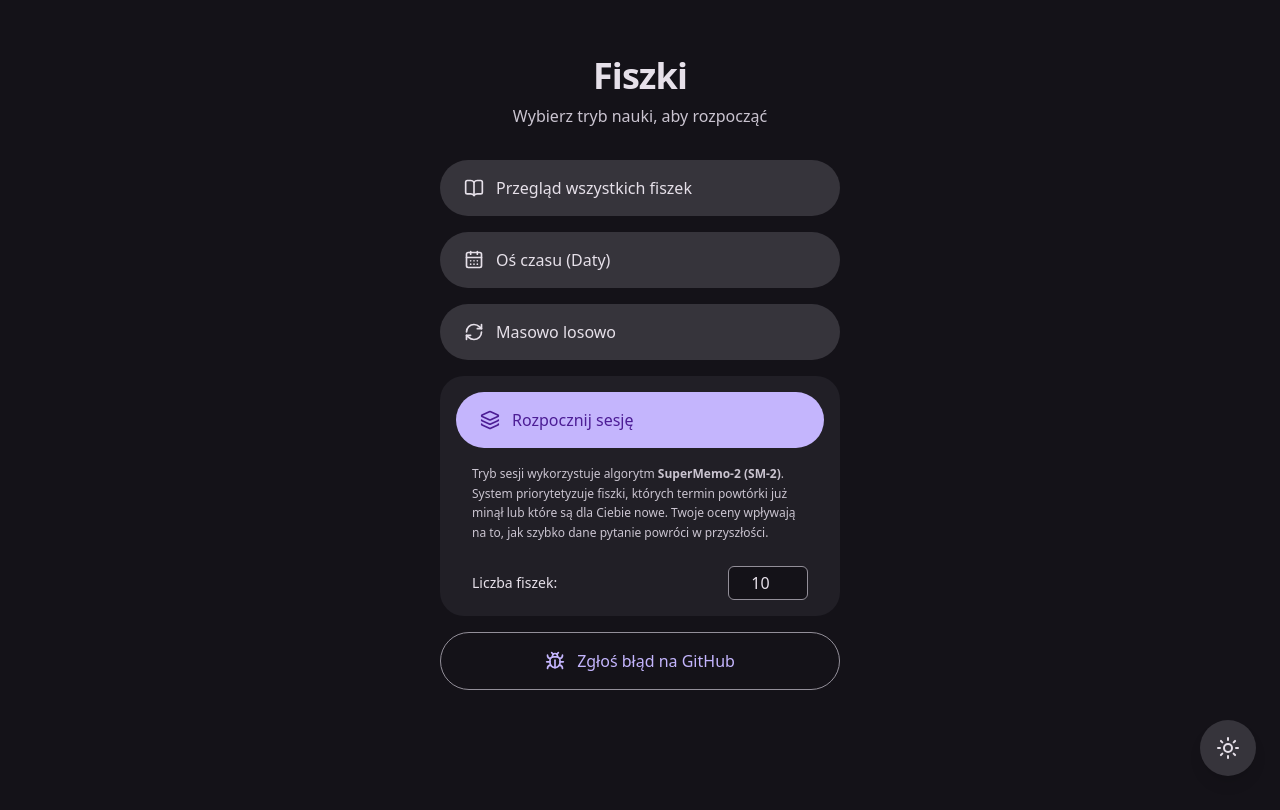
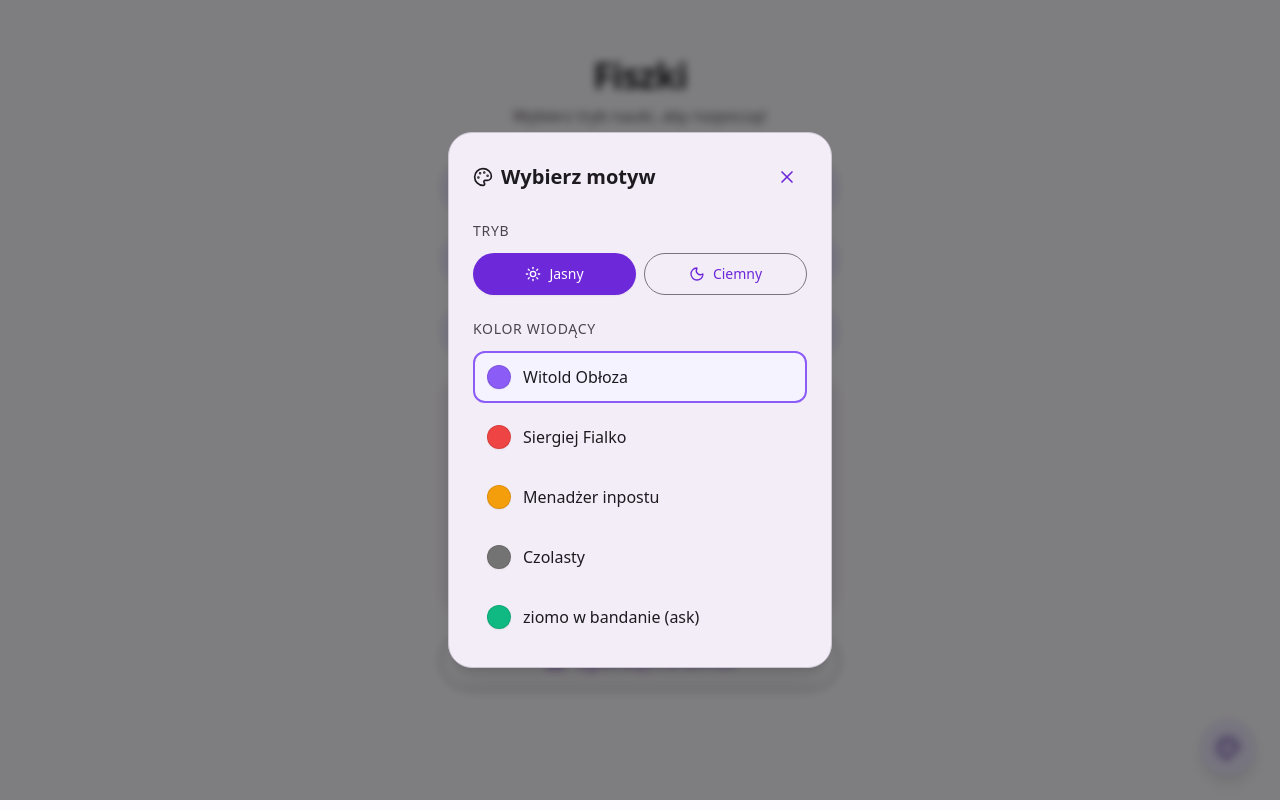
Before and after one commit to kcpru/programowanie-mobilne-fiszki, a React (Vite) app: page / in a window 1280 px wide. Both pictures are taken after a click on the button "Motyw i Wygląd". Built offline with nearby package versions, Linux system fonts and the light colour scheme.

Commit message:
Add theme

```diff
--- a/src/App.tsx
+++ b/src/App.tsx
@@ -5,9 +5,10 @@ import { MainMenu } from './components/MainMenu';
 import { BrowseAll } from './components/BrowseAll';
 import { SessionView } from './components/SessionView';
 import { TimelineView } from './components/TimelineView';
+import { ThemeModal } from './components/ThemeModal';
 import type { FlashcardState, Question } from './types';
 import pytaniaData from './data/pytania.json';
-import { Moon, Sun } from 'lucide-react';
+import { Palette } from 'lucide-react';
 import { Button } from './components/Button';
 
 // Ensure data is typed correctly
@@ -19,8 +20,9 @@ function App() {
   const [view, setView] = useState<ViewState>('menu');
   const [sessionLimit, setSessionLimit] = useState<number | undefined>(undefined);
   const [sessionKey, setSessionKey] = useState<number>(0);
+  const [isThemeModalOpen, setIsThemeModalOpen] = useState(false);
   const [flashcardState, setFlashcardState] = useLocalStorage<FlashcardState>('flashcard-sm2-state', {});
-  const { theme, toggleTheme } = useTheme();
+  const { themeMode, setThemeMode, colorTheme, setColorTheme } = useTheme();
 
   const handleSelectMode = (mode: 'browse' | 'random' | 'smart' | 'timeline', limit?: number) => {
     setView(mode);
@@ -41,16 +43,25 @@ function App() {
 
   return (
     <div className="min-h-screen">
-      <footer className="fixed bottom-6 right-6 z-50 pointer-events-none">
+      <footer className="fixed bottom-6 right-6 z-40 pointer-events-none">
         <Button
           variant="tonal"
-          className="rounded-full w-14 h-14 p-0 flex items-center justify-center pointer-events-auto shadow-lg"
-          onClick={toggleTheme}
-          aria-label="Toggle theme"
+          className="rounded-full w-14 h-14 p-0 flex items-center justify-center pointer-events-auto shadow-lg border border-outlineVariant-light/20 dark:border-outlineVariant-dark/20"
+          onClick={() => setIsThemeModalOpen(true)}
+          aria-label="Motyw i Wygląd"
         >
-          {theme === 'dark' ? <Sun className="w-6 h-6" /> : <Moon className="w-6 h-6" />}
+          <Palette className="w-6 h-6" />
         </Button>
       </footer>
+
+      <ThemeModal
+        isOpen={isThemeModalOpen}
+        onClose={() => setIsThemeModalOpen(false)}
+        themeMode={themeMode}
+        setThemeMode={setThemeMode}
+        colorTheme={colorTheme}
+        setColorTheme={setColorTheme}
+      />
 
       <main className="container mx-auto px-4 pt-8 pb-24">
         {view === 'menu' && (
--- a/src/components/Button.tsx
+++ b/src/components/Button.tsx
@@ -10,10 +10,10 @@ export const Button = forwardRef<HTMLButtonElement, ButtonProps>(
     const baseStyles = 'inline-flex items-center justify-center rounded-full px-6 py-2.5 text-sm font-medium transition-colors focus-visible:outline-none focus-visible:ring-2 focus-visible:ring-primary-500 disabled:pointer-events-none disabled:opacity-50';
 
     const variants = {
-      filled: 'bg-primary-600 text-white hover:bg-primary-700 dark:bg-primary-300 dark:text-primary-900 dark:hover:bg-primary-200',
-      outlined: 'border border-outline-light dark:border-outline-dark text-primary-600 dark:text-primary-300 hover:bg-primary-50 dark:hover:bg-primary-900/20',
-      text: 'text-primary-600 dark:text-primary-300 hover:bg-primary-50 dark:hover:bg-primary-900/20',
-      tonal: 'bg-surfaceContainerHighest-light dark:bg-surfaceContainerHighest-dark text-onSurface-light dark:text-onSurface-dark hover:bg-surfaceContainerHighest-light/80 dark:hover:bg-surfaceContainerHighest-dark/80',
+      filled: 'bg-primary-700 text-white hover:bg-primary-800 dark:bg-primary-300 dark:text-primary-900 dark:hover:bg-primary-200 shadow-sm',
+      outlined: 'border border-outline-light dark:border-outline-dark text-primary-700 dark:text-primary-300 hover:bg-primary-50 dark:hover:bg-primary-900/20',
+      text: 'text-primary-700 dark:text-primary-300 hover:bg-primary-50 dark:hover:bg-primary-900/20',
+      tonal: 'bg-primary-100 dark:bg-surfaceContainerHighest-dark text-primary-900 dark:text-onSurface-dark hover:bg-primary-200 dark:hover:bg-surfaceContainerHighest-dark/80',
     };
 
     return (
--- /dev/null
+++ b/src/components/ThemeModal.tsx
@@ -0,0 +1,101 @@
+import { Button } from "./Button";
+import { X, Moon, Sun, Palette } from "lucide-react";
+import type { ColorTheme, ThemeMode } from "../hooks/useTheme";
+
+type ThemeModalProps = {
+  isOpen: boolean;
+  onClose: () => void;
+  themeMode: ThemeMode;
+  setThemeMode: (mode: ThemeMode) => void;
+  colorTheme: ColorTheme;
+  setColorTheme: (theme: ColorTheme) => void;
+};
+
+const THEMES: { id: ColorTheme; label: string; color: string }[] = [
+  { id: "default", label: "Witold Obłoza", color: "bg-[#8b5cf6]" }, // obecny fioletowy
+  { id: "theme-shrek", label: "Siergiej Fialko", color: "bg-[#ef4444]" },
+  { id: "theme-panther", label: "Menadżer inpostu", color: "bg-[#f59e0b]" },
+  { id: "theme-smurf", label: "Czolasty", color: "bg-[#737373]" },
+  { id: "theme-ziomo", label: "ziomo w bandanie (ask)", color: "bg-[#10b981]" }, // zielony
+];
+
+export function ThemeModal({
+  isOpen,
+  onClose,
+  themeMode,
+  setThemeMode,
+  colorTheme,
+  setColorTheme,
+}: ThemeModalProps) {
+  if (!isOpen) return null;
+
+  return (
+    <div className="fixed inset-0 z-50 flex items-center justify-center p-4 bg-black/50 backdrop-blur-sm animate-in fade-in duration-200">
+      <div className="bg-surfaceContainer-light dark:bg-surfaceContainer-dark w-full max-w-sm rounded-3xl p-6 shadow-xl border border-outlineVariant-light dark:border-outlineVariant-dark">
+        <div className="flex items-center justify-between mb-6">
+          <h2 className="text-xl font-semibold flex items-center">
+            <Palette className="w-5 h-5 mr-2" />
+            Wybierz motyw
+          </h2>
+          <Button
+            variant="text"
+            onClick={onClose}
+            className="p-2 w-10 h-10 rounded-full"
+          >
+            <X className="w-5 h-5" />
+          </Button>
+        </div>
+
+        <div className="space-y-6">
+          <div>
+            <h3 className="text-sm font-medium text-onSurfaceVariant-light dark:text-onSurfaceVariant-dark mb-3 uppercase tracking-wider">
+              Tryb
+            </h3>
+            <div className="grid grid-cols-2 gap-2">
+              <Button
+                variant={themeMode === "light" ? "filled" : "outlined"}
+                onClick={() => setThemeMode("light")}
+              >
+                <Sun className="w-4 h-4 mr-2" />
+                Jasny
+              </Button>
+              <Button
+                variant={themeMode === "dark" ? "filled" : "outlined"}
+                onClick={() => setThemeMode("dark")}
+              >
+                <Moon className="w-4 h-4 mr-2" />
+                Ciemny
+              </Button>
+            </div>
+          </div>
+
+          <div>
+            <h3 className="text-sm font-medium text-onSurfaceVariant-light dark:text-onSurfaceVariant-dark mb-3 uppercase tracking-wider">
+              Kolor wiodący
+            </h3>
+            <div className="space-y-2">
+              {THEMES.map((theme) => (
+                <button
+                  key={theme.id}
+                  onClick={() => setColorTheme(theme.id)}
+                  className={`w-full flex items-center p-3 rounded-xl border-2 transition-all ${
+                    colorTheme === theme.id
+                      ? "border-primary-500 bg-primary-50 dark:bg-primary-900/20"
+                      : "border-transparent hover:bg-surfaceContainerHighest-light dark:hover:bg-surfaceContainerHighest-dark"
+                  }`}
+                >
+                  <div
+                    className={`w-6 h-6 rounded-full mr-3 ${theme.color} shadow-sm border border-black/10`}
+                  />
+                  <span className="font-medium text-left flex-1">
+                    {theme.label}
+                  </span>
+                </button>
+              ))}
+            </div>
+          </div>
+        </div>
+      </div>
+    </div>
+  );
+}
--- a/src/hooks/useTheme.ts
+++ b/src/hooks/useTheme.ts
@@ -1,25 +1,41 @@
 import { useState, useEffect } from 'react';
 
+export type ColorTheme = 'default' | 'theme-shrek' | 'theme-smurf' | 'theme-panther' | 'theme-ziomo';
+export type ThemeMode = 'light' | 'dark';
+
 export function useTheme() {
-  const [theme, setTheme] = useState<'light' | 'dark'>(() => {
+  const [themeMode, setThemeMode] = useState<ThemeMode>(() => {
     if (typeof window !== 'undefined') {
-      const stored = localStorage.getItem('theme');
+      const stored = localStorage.getItem('theme-mode');
       if (stored === 'light' || stored === 'dark') return stored;
       if (window.matchMedia('(prefers-color-scheme: dark)').matches) return 'dark';
     }
     return 'light';
   });
 
+  const [colorTheme, setColorTheme] = useState<ColorTheme>(() => {
+    if (typeof window !== 'undefined') {
+      const stored = localStorage.getItem('color-theme');
+      if (stored === 'theme-shrek' || stored === 'theme-smurf' || stored === 'theme-panther' || stored === 'theme-ziomo') return stored;
+    }
+    return 'default';
+  });
+
   useEffect(() => {
     const root = window.document.documentElement;
     root.classList.remove('light', 'dark');
-    root.classList.add(theme);
-    localStorage.setItem('theme', theme);
-  }, [theme]);
+    root.classList.add(themeMode);
+    localStorage.setItem('theme-mode', themeMode);
+  }, [themeMode]);
 
-  const toggleTheme = () => {
-    setTheme(prev => prev === 'light' ? 'dark' : 'light');
-  };
+  useEffect(() => {
+    const root = window.document.documentElement;
+    root.classList.remove('theme-shrek', 'theme-smurf', 'theme-panther', 'theme-ziomo');
+    if (colorTheme !== 'default') {
+      root.classList.add(colorTheme);
+    }
+    localStorage.setItem('color-theme', colorTheme);
+  }, [colorTheme]);
 
-  return { theme, toggleTheme };
+  return { themeMode, setThemeMode, colorTheme, setColorTheme };
 }
--- a/src/index.css
+++ b/src/index.css
@@ -3,6 +3,81 @@
 @tailwind utilities;
 
 @layer base {
+  :root {
+    /* Witold Obłoza (obecny fioletowy) */
+    --primary-50: 245 243 255;
+    --primary-100: 237 233 254;
+    --primary-200: 221 214 254;
+    --primary-300: 196 181 253;
+    --primary-400: 167 139 250;
+    --primary-500: 139 92 246;
+    --primary-600: 124 58 237;
+    --primary-700: 109 40 217;
+    --primary-800: 91 33 182;
+    --primary-900: 76 29 149;
+    --primary-950: 46 16 101;
+  }
+
+  :root.theme-shrek {
+    /* Siergiej Fialko (Czerwony) */
+    --primary-50: 254 242 242;
+    --primary-100: 254 226 226;
+    --primary-200: 254 202 202;
+    --primary-300: 252 165 165;
+    --primary-400: 248 113 113;
+    --primary-500: 239 68 68;
+    --primary-600: 220 38 38;
+    --primary-700: 185 28 28;
+    --primary-800: 153 27 27;
+    --primary-900: 127 29 29;
+    --primary-950: 69 10 10;
+  }
+
+  :root.theme-panther {
+    /* Menadżer inpostu (Żółty/Amber) */
+    --primary-50: 255 251 235;
+    --primary-100: 254 243 199;
+    --primary-200: 253 230 138;
+    --primary-300: 252 211 77;
+    --primary-400: 251 191 36;
+    --primary-500: 245 158 11;
+    --primary-600: 217 119 6;
+    --primary-700: 180 83 9;
+    --primary-800: 146 64 14;
+    --primary-900: 120 53 15;
+    --primary-950: 69 38 10;
+  }
+
+  :root.theme-smurf {
+    /* Czolasty (Czarno-biały / Neutral) */
+    --primary-50: 250 250 250;
+    --primary-100: 245 245 245;
+    --primary-200: 229 229 229;
+    --primary-300: 212 212 212;
+    --primary-400: 163 163 163;
+    --primary-500: 115 115 115;
+    --primary-600: 82 82 82;
+    --primary-700: 64 64 64;
+    --primary-800: 38 38 38;
+    --primary-900: 23 23 23;
+    --primary-950: 10 10 10;
+  }
+
+  :root.theme-ziomo {
+    /* ziomo w bandanie (ask) (Zielony) */
+    --primary-50: 236 253 245;
+    --primary-100: 209 250 229;
+    --primary-200: 167 243 208;
+    --primary-300: 110 231 183;
+    --primary-400: 52 211 153;
+    --primary-500: 16 185 129;
+    --primary-600: 5 150 105;
+    --primary-700: 4 120 87;
+    --primary-800: 6 95 70;
+    --primary-900: 6 78 59;
+    --primary-950: 2 44 34;
+  }
+
   body {
     @apply bg-surface-light text-onSurface-light dark:bg-surface-dark dark:text-onSurface-dark transition-colors duration-200 antialiased;
   }
--- a/tailwind.config.js
+++ b/tailwind.config.js
@@ -9,17 +9,17 @@ export default {
     extend: {
       colors: {
         primary: {
-          50: '#f5f3ff',
-          100: '#ede9fe',
-          200: '#ddd6fe',
-          300: '#c4b5fd',
-          400: '#a78bfa',
-          500: '#8b5cf6',
-          600: '#7c3aed',
-          700: '#6d28d9',
-          800: '#5b21b6',
-          900: '#4c1d95',
-          950: '#2e1065',
+          50: 'rgb(var(--primary-50) / <alpha-value>)',
+          100: 'rgb(var(--primary-100) / <alpha-value>)',
+          200: 'rgb(var(--primary-200) / <alpha-value>)',
+          300: 'rgb(var(--primary-300) / <alpha-value>)',
+          400: 'rgb(var(--primary-400) / <alpha-value>)',
+          500: 'rgb(var(--primary-500) / <alpha-value>)',
+          600: 'rgb(var(--primary-600) / <alpha-value>)',
+          700: 'rgb(var(--primary-700) / <alpha-value>)',
+          800: 'rgb(var(--primary-800) / <alpha-value>)',
+          900: 'rgb(var(--primary-900) / <alpha-value>)',
+          950: 'rgb(var(--primary-950) / <alpha-value>)',
         },
         surface: {
           light: '#fdfbff',
```
Also changed, not shown: index.html (+20 -1 lines), src/components/Flashcard.tsx (+19 -13 lines).
